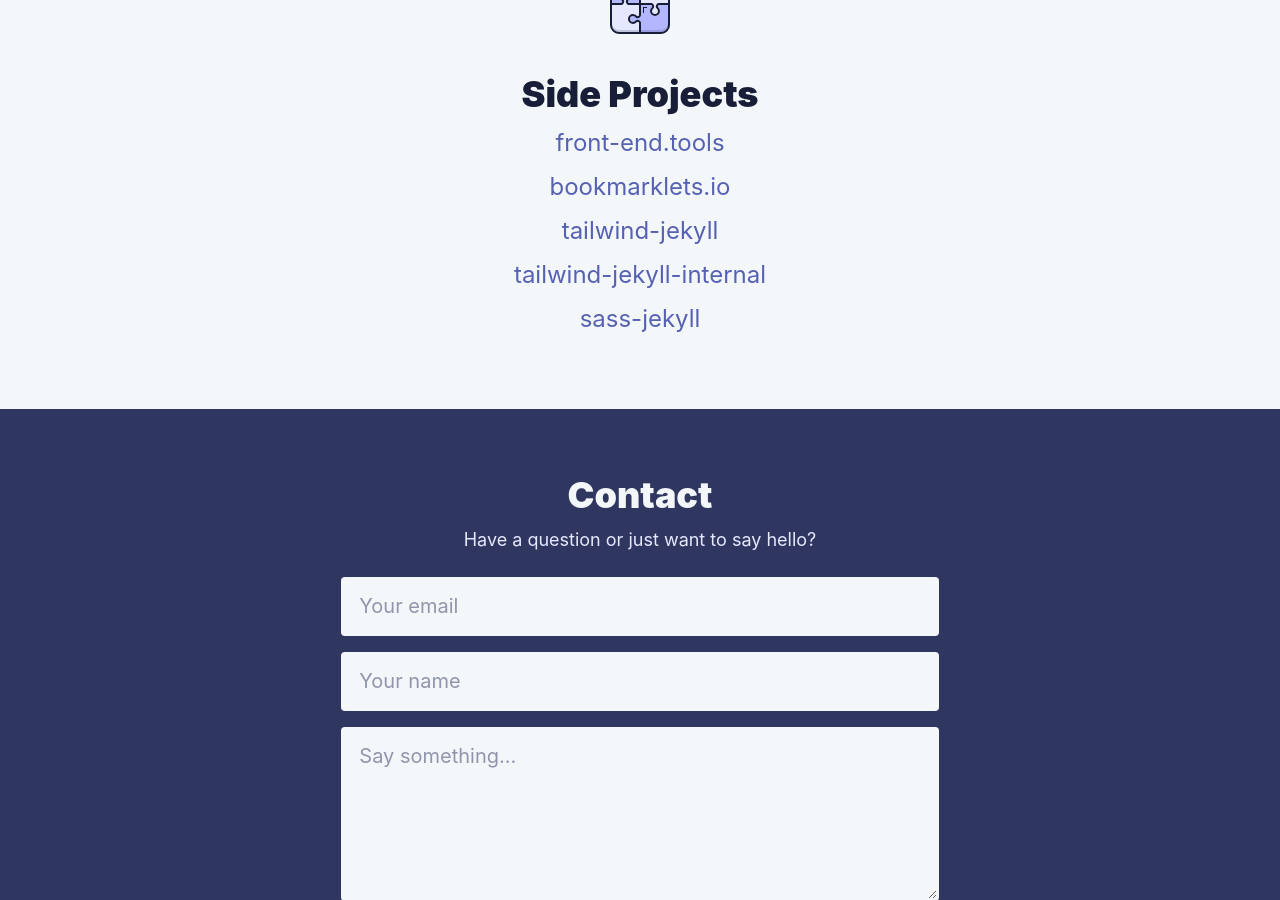
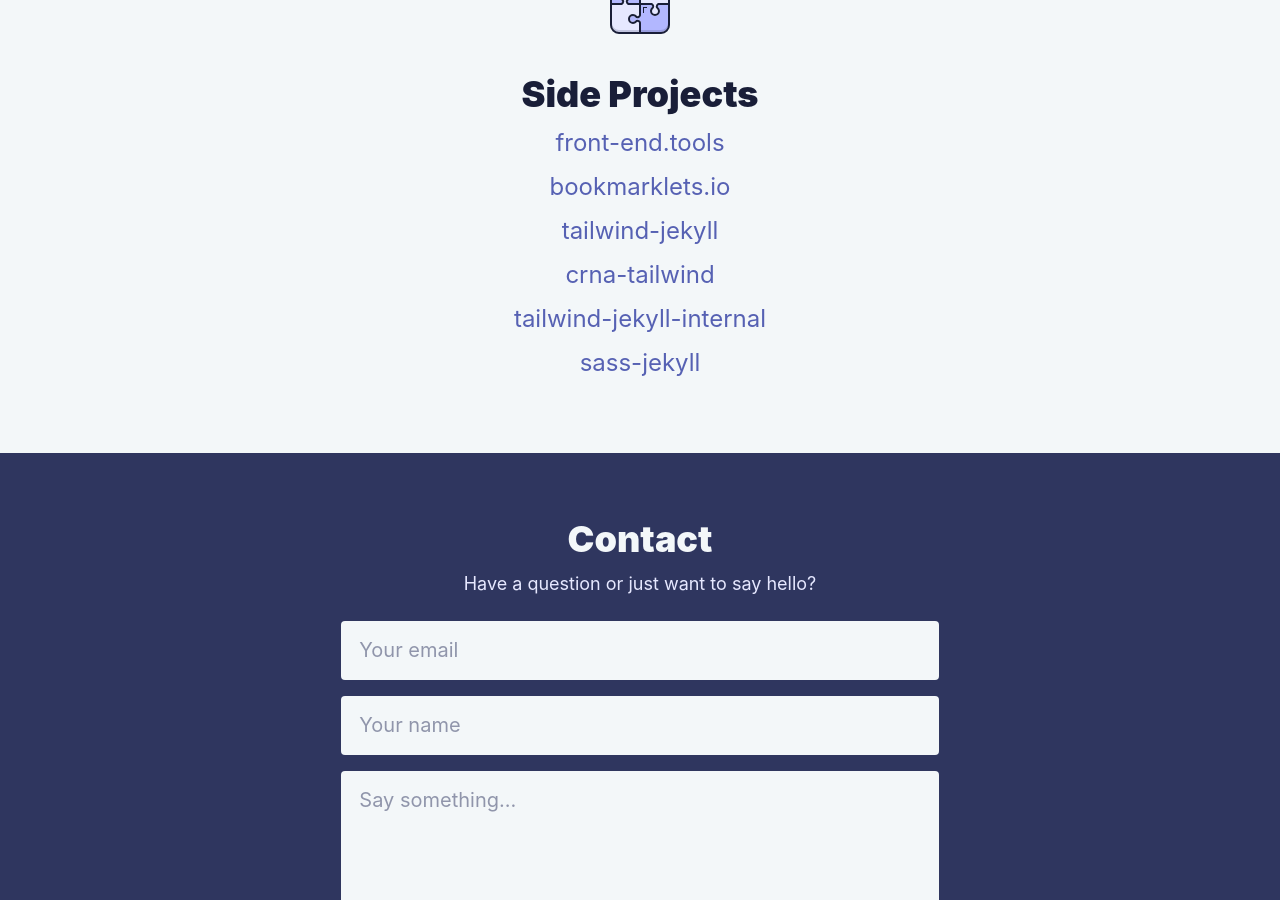
Before and after one commit to scottwater/taylorbryant.github.io, a Jekyll site: the page built from index.html, in a window 1280 px wide and 900 px high, scrolled down 1166 px. Built offline with Jekyll 4.4.1, drawn with Linux system fonts in a browser that asks for light colours; nearby versions of some CDN libraries.

Commit message:
Add crna-tailwind under side projects

```diff
--- a/index.html
+++ b/index.html
@@ -53,6 +53,10 @@ tags: [taylor,bryant,web,design,memphis,front-end,development,freelance,tennesse
   </li>
 
   <li>
+    <a class="text-indigo-dark no-underline hover:underline" href="https://github.com/taylorbryant/crna-tailwind" target="_blank">crna-tailwind</a>
+  </li>
+
+  <li>
     <a class="text-indigo-dark no-underline hover:underline" href="https://github.com/taylorbryant/tailwind-jekyll-internal" target="_blank">tailwind-jekyll-internal</a>
   </li>
 
```
